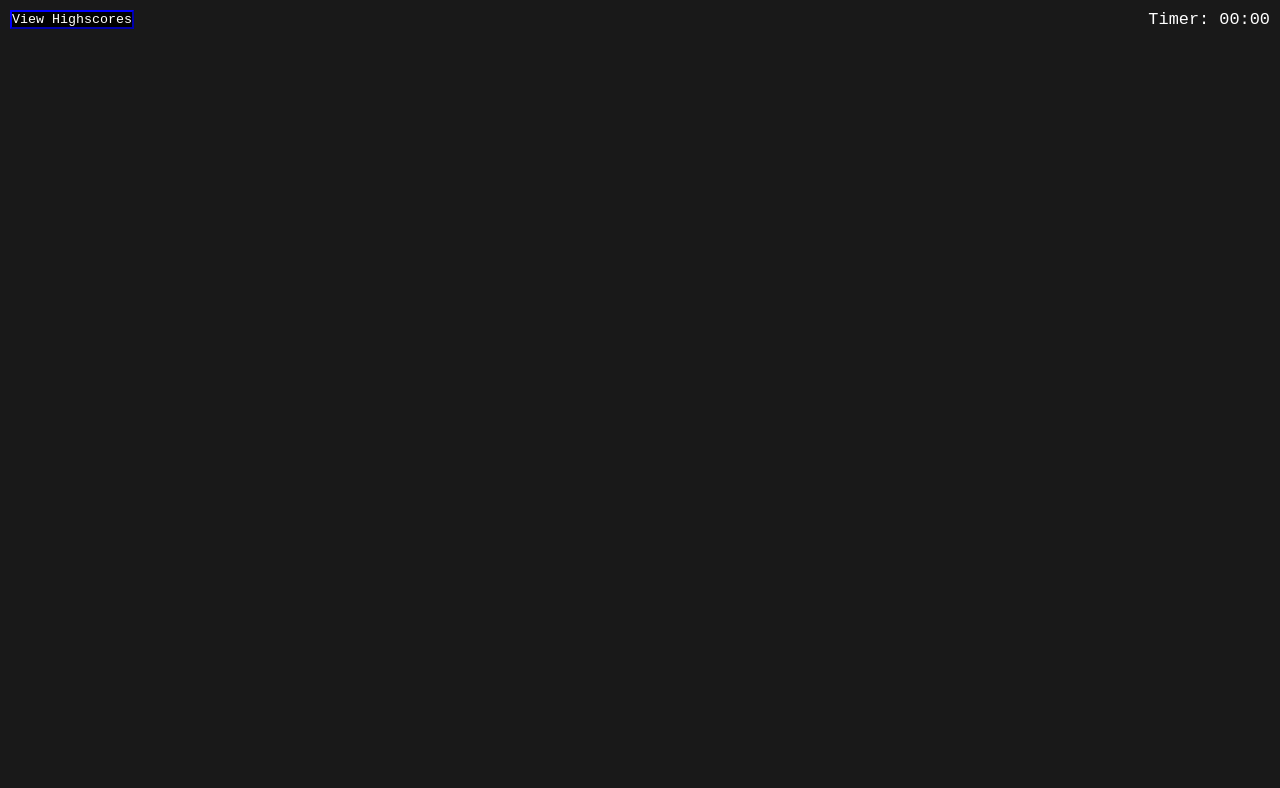
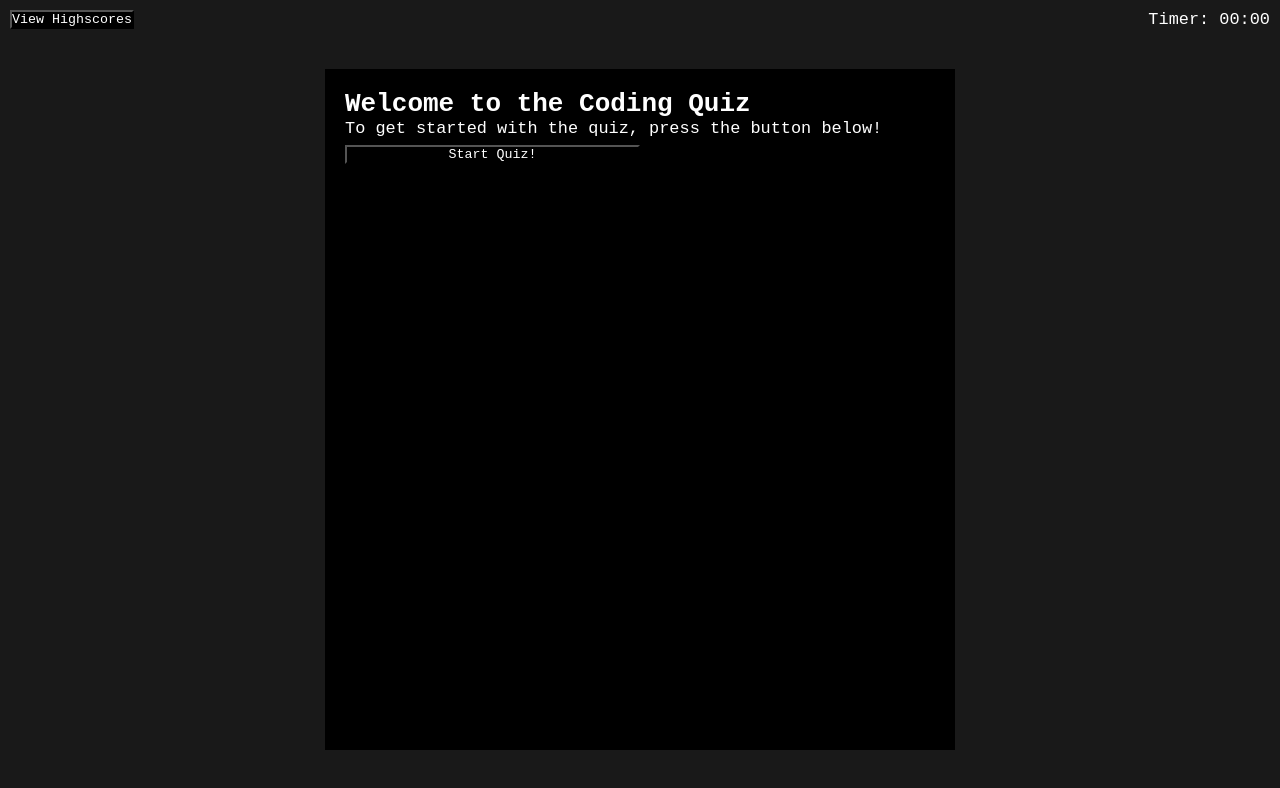
Before and after one commit to fadumaabdi/codingQuiz, a plain HTML site: page index.html in a window 1280 px wide. Drawn offline with Linux system fonts and the light colour scheme.

Commit message:
secondcommit

```diff
--- a/assets/css/style.css
+++ b/assets/css/style.css
@@ -5,8 +5,7 @@
     color: #fff;
     font-family: monospace;
     box-sizing: border-box;
-    border-width: 2px;
-    border-color: blue;
+    /* border: 1px solid #36e700; */
 }
 
 body {
@@ -25,6 +24,10 @@ button {
 /* -- OUTER CONTAINER -- */
 .outer-container {
     padding: 10px;
+    height: 100vh;
+    display: flex;
+    flex-direction: column;
+    justify-content: start;
 }
 
 .top-bar p{
@@ -37,7 +40,33 @@ button {
 
 /* -- INNER-CONTAINER --  */
 
+.inner-container{
+    display: flex;
+    flex-direction: column;
+    justify-content: flex-start;
+    background-color: black;
+    height: 100%;
+    width: 50%;
+    margin: 5vh auto;
+}
+
 
 /* -- HEADER/QUIZ INTRO --  */
 
+
+.quiz-intro{
+    padding: 20px;
+}
+
+
+
+.quiz-intro button{
+    display: block;
+    width: 50% ;
+    margin-top: 7px;
+
+}
+
+
+
 /* -- MAIN QUIZ CONTENT --  */
--- a/index.html
+++ b/index.html
@@ -23,6 +23,9 @@
         <div class="inner-container">
             <!-- Main Quiz Intro -->
             <header class="quiz-intro">
+                <h1> Welcome to the Coding Quiz</h1>
+                <p> To get started with the quiz, press the button below!</p>
+                <button> Start Quiz!</button>
 
             </header>
 
```
